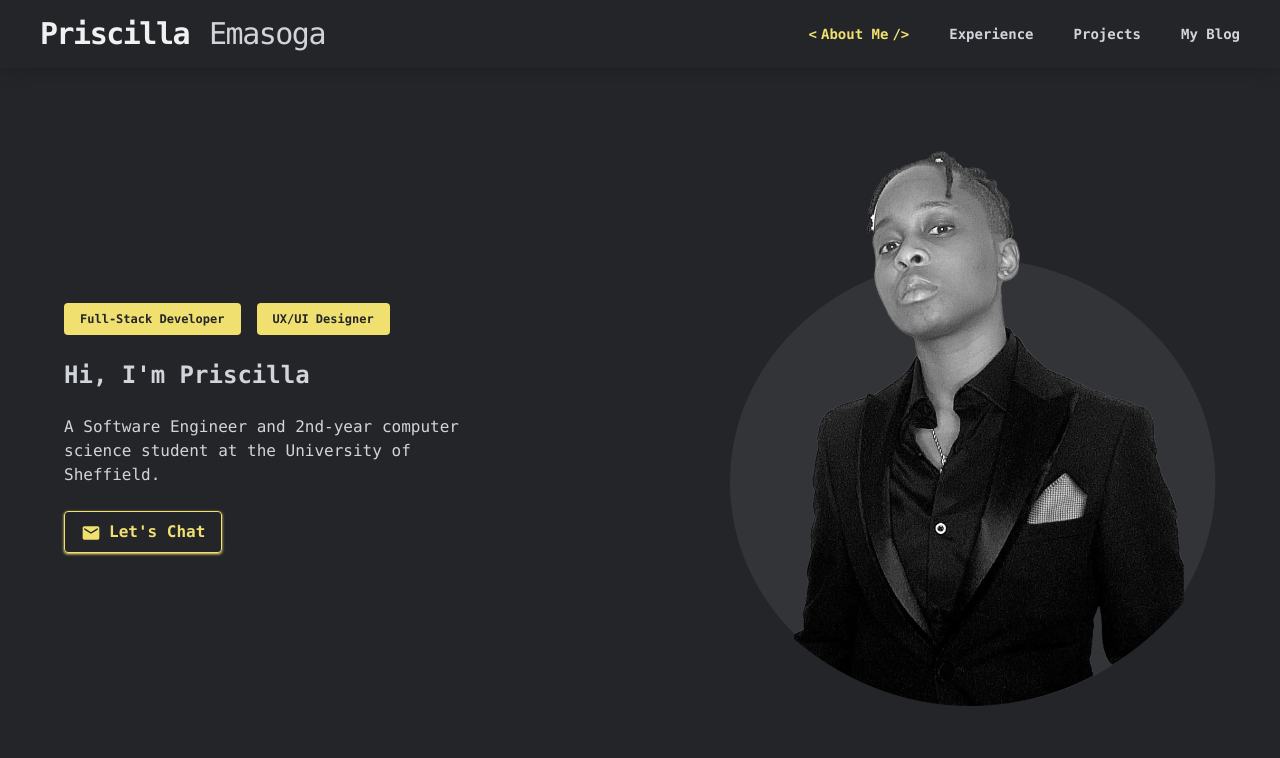
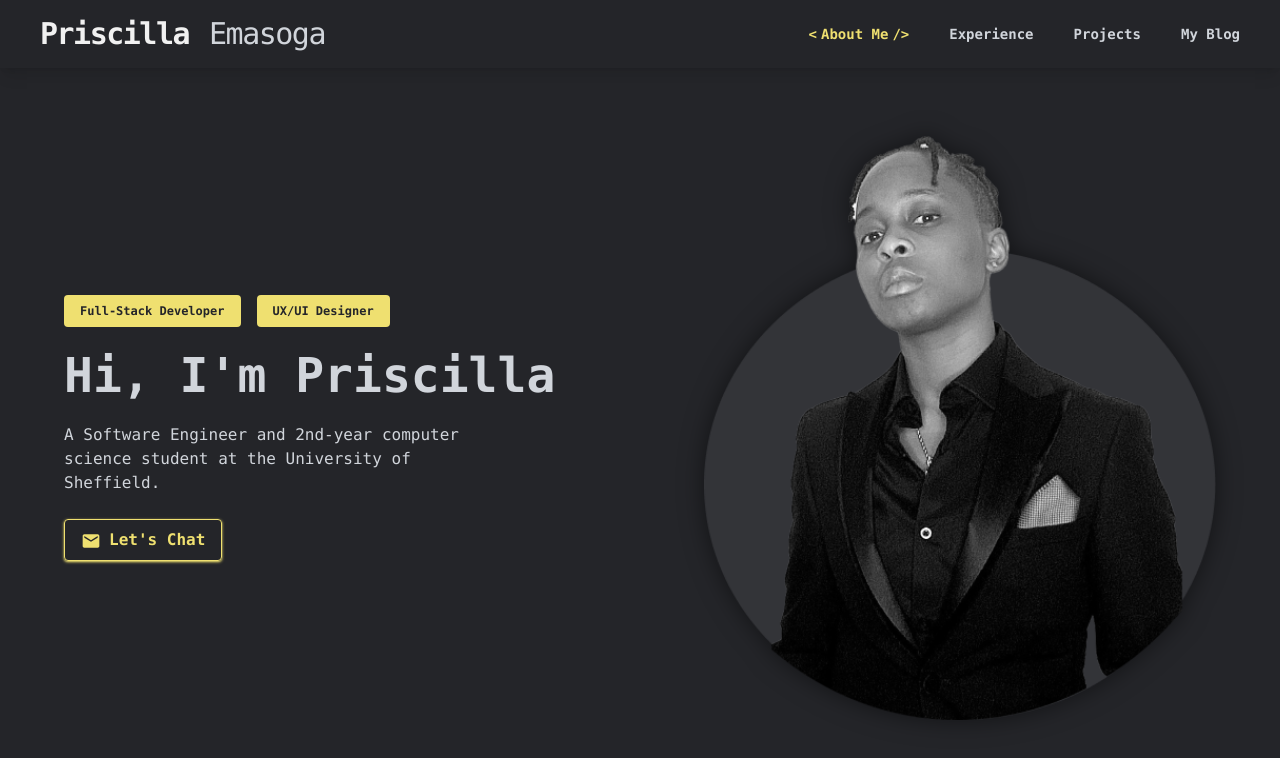
Before and after one commit to priscilla-e/my-portfolio, a React (Vite) app: page / in a window 1280 px wide. Shown: the top 758 px of the page. Built offline with nearby package versions, Linux system fonts and the light colour scheme.

Commit message:
Complete hero section styling

```diff
--- a/src/components/Hero.jsx
+++ b/src/components/Hero.jsx
@@ -6,7 +6,7 @@ export default function Hero() {
         <section id="hero">
             <div className='container mx-auto my-10 flex flex-col items-center justify-center h-screen md:h-[90vh] md:flex-row-reverse md:justify-between md:my-0 md:space-x-24"'>
                 {/*image*/}
-                <img src={HeroImage} alt="Priscilla Emasoga" className="h-1/2 md:h-auto"/>
+                <img src={HeroImage} alt="Priscilla Emasoga" className="shadow-filter w-1/2 min-w-80 max-w-lg"/>
 
                 {/*hero text*/}
                 <div className='mt-10 space-y-6 text-center md:text-left md:m-0'>
@@ -16,7 +16,7 @@ export default function Hero() {
                         <span
                             className='inline-block bg-primary text-xs text-dark px-4 py-2 rounded font-semibold focus:outline-none'>UX/UI Designer</span>
                     </div>
-                    <h2 className='text-2xl font-bold'>Hi, I'm Priscilla</h2>
+                    <h2 className='text-2xl font-bold md:text-3xl xl:text-5xl'>Hi, I'm Priscilla</h2>
                     <p className='max-w-md'>
                         A Software Engineer and 2nd-year computer science student
                         at the University of Sheffield.
--- a/src/index.css
+++ b/src/index.css
@@ -17,6 +17,10 @@
     }
 }
 
+.shadow-filter {
+    filter: drop-shadow(0 0 0.75rem rgba(0, 0, 0, 0.5));
+}
+
 body {
     @apply font-mono bg-dark text-gray-300 ;
 }
```
